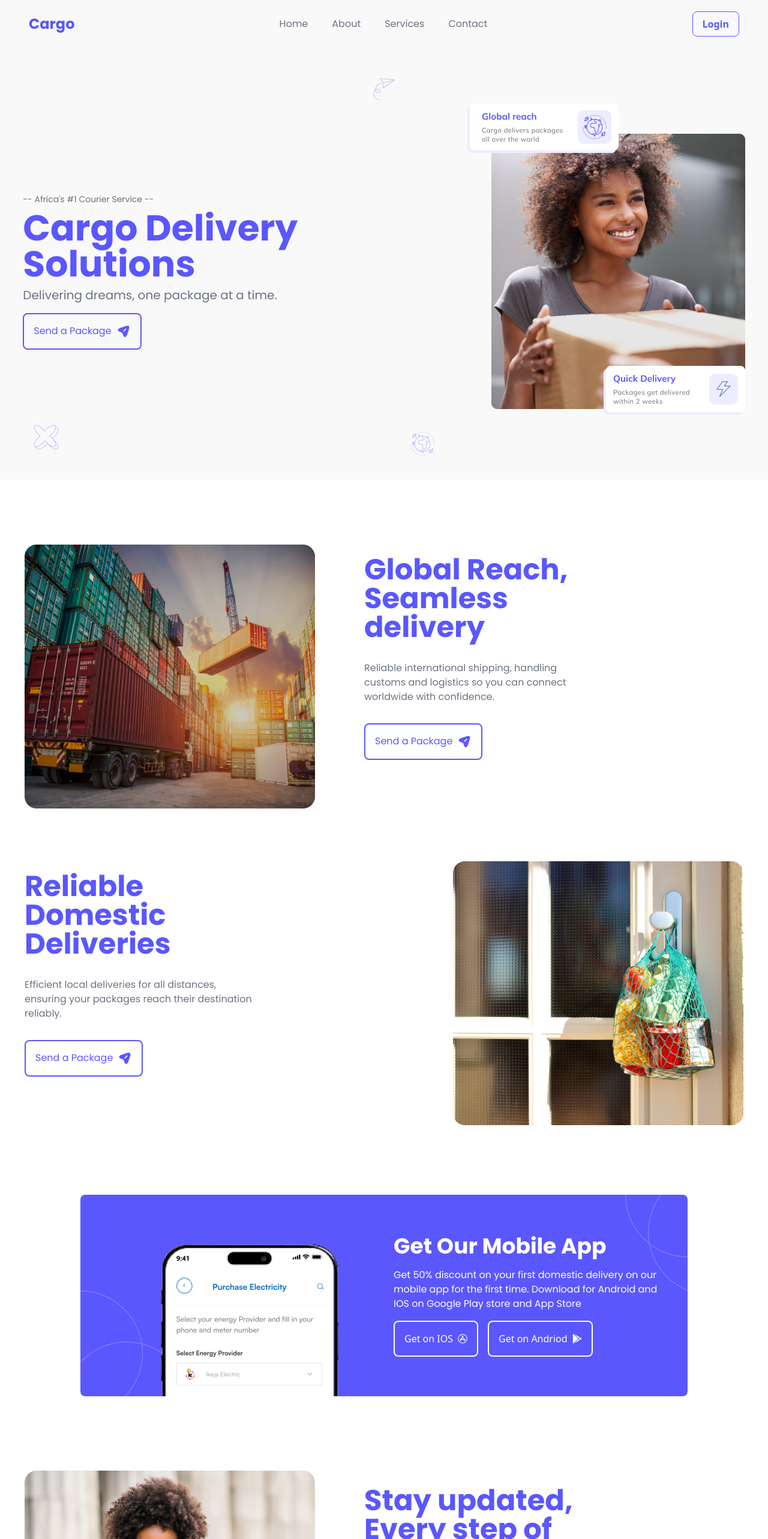
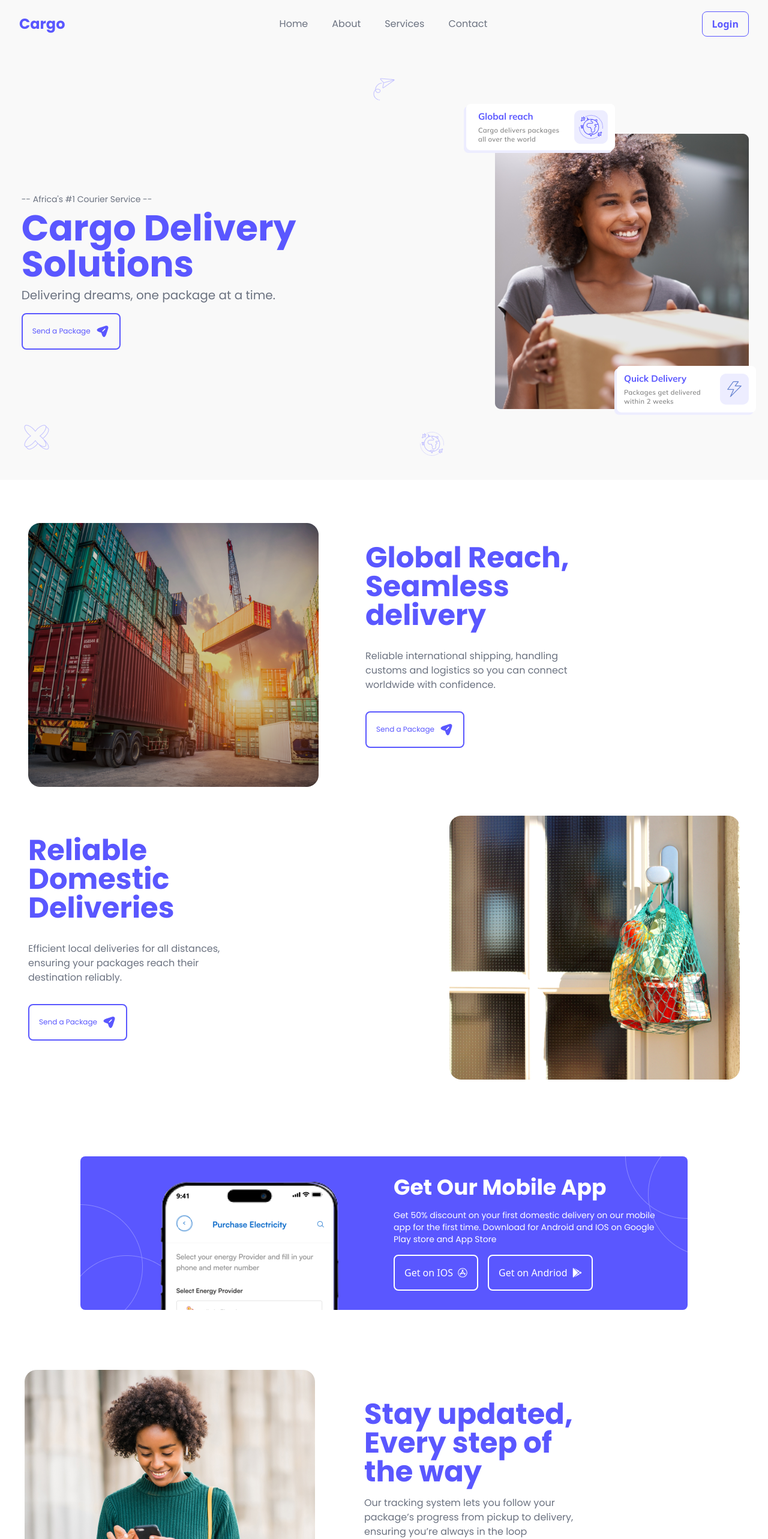
Before and after one commit to thamesblanq/cargo_site, a React (Vite) app: page / in a window 1280 px wide. Shown: the top 2566 px of the page at 60% size. Built offline with nearby package versions, Linux system fonts and the light colour scheme.

Commit message:
changed loader and fixed ipad responsiveness

```diff
--- a/package.json
+++ b/package.json
@@ -15,7 +15,7 @@
     "react": "^18.2.0",
     "react-dom": "^18.2.0",
     "react-icons": "^4.10.1",
-    "react-loader-spinner": "^5.3.4",
+    "react-loading": "^2.0.3",
     "tailwind-scrollbar-hide": "^1.1.7",
     "tailwindcss": "^3.3.3"
   },
--- a/src/App.jsx
+++ b/src/App.jsx
@@ -3,7 +3,7 @@ import Section from "./component/Section";
 import Content from "./component/Content";
 import Footer from "./component/Footer";
 import { useEffect, useState } from "react";
-//import Loading from "./component/Loading";
+import Loading from "./component/Loading";
 
 function App() {
   const [isLoading, setIsLoading] = useState(false);
@@ -28,15 +28,16 @@ function App() {
   return (
       <>
       {!isLoading &&
-          <div className="flex items-center justify-center w-full min-h-screen bg-black animate-bounce duration-500 ease-in-out">
-                  <p className="font-bold text-4xl font-roboto text-white">^_^</p>
+          <div className="flex items-center justify-center  flex-col w-full min-h-screen bg-slate-950">
+                  <Loading type={'bubbles'} color={'#ffffff'} />
+                  <p className="text-white font-semibold font-poppins">loading...</p>
           </div>
       }
       {
         isLoading && (
           <>
             <div className="w-full min-h-screen bg-white flex flex-col items-center justify-center md:px-0 overflow-hidden scroll-smooth">
-                <div className="bg-[#F9F9F9] w-full min-h-screen px-2 md:px-4 scroll-smooth">
+                <div className="bg-[#F9F9F9] w-full h-auto scroll-smooth">
                     <Header />
                     <Section />
                 </div>
--- a/src/component/Button.jsx
+++ b/src/component/Button.jsx
@@ -1,7 +1,7 @@
 import send from '../cargo-images/send-2.png';
 const Button = () => {
   return (
-    <button className='text-[#5A57FF] font-poppins flex justify-around items-center p-4 border-2 gap-2 rounded-lg border-[#5A57FF] hover:translate-y-3 duration-500 ease-in-out'>Send a Package<img src={send}></img></button>
+    <button className='text-[#5A57FF] font-poppins sm:text-xs flex justify-around items-center p-2 md:p-4 border-2 gap-2 rounded-lg border-[#5A57FF] hover:translate-y-3 duration-500 ease-in-out'>Send a Package<img src={send}></img></button>
   )
 }
 
--- a/src/component/Content.jsx
+++ b/src/component/Content.jsx
@@ -18,45 +18,45 @@ const Content = () => {
 
   return (
     <main className='w-full bg-white py-8 px-2'>
-      <section className='w-full my-8'>
-        <div className='flex flex-col-reverse md:flex-row items-center justify-around md:gap-4 mt-16'>
+      <section className='w-full py-2 px-2'>
+        <div className='flex flex-col-reverse md:flex-row items-center justify-around md:gap-4 mt-4 mb-2 py-4'>
             <div>
               <img src={picOne}></img>
             </div>
-            <div className='md:w-[50%] h-[50vh] px-8 md:px-0 flex flex-col items-start justify-center  mb-16'>
-              <h1 className='text-primary font-bold text-3xl md:text-5xl md:w-[60%] mb:-2 md:mb-8 font-poppins'>Global Reach, Seamless delivery</h1>
-              <p className='w-[80%] md:w-[60%] mb-2 md:mb-8 text-gray-500 font-poppins'>Reliable international shipping, handling customs and logistics so you can connect worldwide with confidence.</p>
+            <div className='md:w-[50%] h-[50vh] px-8 md:px-0 flex flex-col items-start justify-center mb-8'>
+              <h1 className='text-primary font-bold text-2xl md:text-3xl lg:text-5xl lg:w-[60%] mb:-2 lg:mb-8 font-poppins'>Global Reach, Seamless delivery</h1>
+              <p className='w-[80%] lg:w-[60%] mb-2 lg:mb-8 text-gray-500 font-poppins'>Reliable international shipping, handling customs and logistics so you can connect worldwide with confidence.</p>
               <Button />
             </div>
         </div>
 
-        <div className='flex flex-col-reverse md:flex-row-reverse items-center justify-around md:gap-4 mt-16'>
+        <div className='flex flex-col-reverse md:flex-row-reverse items-center justify-around md:gap-4 mt-4 mb-2 py-4'>
             <div>
               <img src={picTwo}></img>
             </div>
-            <div className='md:w-[50%] h-[50vh] px-8 md:px-0 flex flex-col items-start justify-center mb-16'>
-              <h1 className='text-primary font-bold text-3xl md:text-5xl md:w-[60%] mb:-2 md:mb-8 font-poppins'>Reliable Domestic Deliveries</h1>
-              <p className='w-[90%] md:w-[60%] mb-2 md:mb-8 text-gray-500 font-poppins'>Efficient local deliveries for all distances, ensuring your packages reach their destination reliably.</p>
+            <div className='md:w-[50%] h-[50vh] px-8 md:px-0 flex flex-col items-start justify-center mb-8'>
+              <h1 className='text-primary font-bold text-2xl md:text-3xl lg:text-5xl lg:w-[60%] mb:-2 lg:mb-8 font-poppins'>Reliable Domestic Deliveries</h1>
+              <p className='w-[80%] lg:w-[60%] mb-2 lg:mb-8 text-gray-500 font-poppins'>Efficient local deliveries for all distances, ensuring your packages reach their destination reliably.</p>
               <Button />
             </div>
         </div>
       </section>
 
-      <section className='hidden w-full my-8 md:flex items-center justify-center h-[60vh]'>
-        <div className='hidden md:flex items-center justify-center gap-8 bg-primary w-[80%] rounded-lg px-8 py-4 relative h-[70%] overflow-hidden'>
+      <section className='hidden w-full lg:my-16 mb-4 md:flex items-center justify-center h-1/2 py-8'>
+        <div className='hidden md:flex items-center justify-center gap-8 bg-primary md:w-[90%] lg:w-[80%] rounded-lg px-8 relative h-[50%] lg:h-[90%] overflow-hidden py-8'>
             <div className='relative z-10 h-auto w-[50%]'>
-              <img src={phone} className='block absolute -bottom-[240px] left-[100px]'></img>
+              <img src={phone} className='block absolute -bottom-[240px] left-[10px] lg:left-[100px]'></img>
             </div>
 
             <div className='w-[50%]'>
-              <h1 className='text-white font-bold text-4xl mb-4 font-poppins'>Get Our Mobile App</h1>
+              <h1 className='text-white font-bold md:text-3xl lg:text-4xl mb-2 lg:mb-4 font-poppins'>Get Our Mobile App</h1>
 
-              <p className='text-white mb-4 font-poppins'>Get 50% discount on your first domestic delivery on our mobile app for the first time. Download    for Android and IOS on Google Play store and App Store
+              <p className='text-white mb-2 lg:mb-4 font-poppins lg:text-sm text-xs'>Get 50% discount on your first domestic delivery on our mobile app for the first time. Download    for Android and IOS on Google Play store and App Store
               </p>
 
               <div className='flex items-center justify-start gap-4'>
-                  <button className='text-white  flex justify-around items-center p-4 border-2 gap-2 rounded-lg border-white hover:translate-y-3 duration-500 ease-in-out'>Get on IOS<FaAppStore/></button>
-                  <button className='text-white flex justify-around items-center p-4 border-2 gap-2 rounded-lg border-white hover:translate-y-3 duration-500 ease-in-out'>Get on Andriod<FaGooglePlay/></button>
+                  <button className='text-white  flex justify-around items-center p-2 lg:p-4 border-2 gap-2 rounded-lg border-white hover:translate-y-3 duration-500 ease-in-out'>Get on IOS<FaAppStore/></button>
+                  <button className='text-white flex justify-around items-center p-2 lg:p-4 border-2 gap-2 rounded-lg border-white hover:translate-y-3 duration-500 ease-in-out'>Get on Andriod<FaGooglePlay/></button>
               </div>
 
               <img src={behind} className='absolute bottom-0 left-0'/>
@@ -71,22 +71,22 @@ const Content = () => {
             <div>
                   <img src={picThree}></img>
             </div>
-            <div className='md:w-[50%] h-[50vh] px-8 md:px-0 flex flex-col items-start justify-center mt-4 mb-16'>
-                      <h1 className='text-primary font-bold text-3xl font-poppins md:text-5xl md:w-[60%] mb:-2 md:mb-8'>Stay updated, Every step of the way</h1>
-                      <p className='w-[80%] md:w-[60%] mb-2 md:mb-8 font-poppins text-gray-500'>Our tracking system lets you follow your package’s progress from pickup to delivery, ensuring you’re always in the loop</p>
+            <div className='md:w-[40%] lg:w-[50%] h-[50vh] px-8 md:px-0 flex flex-col items-start justify-center mt-4 mb-8'>
+                      <h1 className='text-primary font-bold text-2xl font-poppins md:text-3xl lg:text-5xl md:w-full lg:w-[60%] mb-2 md:mb-4'>Stay updated, Every step of the way</h1>
+                      <p className='w-[80%] md:w-full lg:w-[60%] mb-2 md:mb-8 font-poppins text-gray-500'>Our tracking system lets you follow your package’s progress from pickup to delivery, ensuring you’re always in the loop</p>
                       <Button />
               </div>
         </div>
 
       </section>
 
-      <section className='w-full px-4 mt-24'>
-        <div className='grid grid-cols-1 md:grid-cols-3 gap-8 md:gap-16 md:w-[80%] mx-auto place-content-center'>
+      <section className='w-full px-8 mt-0 md:mt-24'>
+        <div className='grid grid-cols-1 md:grid-cols-2 lg:grid-cols-3 gap-8 md:gap-16 md:w-[80%] mx-auto place-content-center'>
 
-          <div className='flex items-center justify-center flex-col rounded-lg p-8 h-[50vh] md:h-auto'>
+          <div className='flex sm:items-center md:items-start sm:justify-center md:justify-start flex-col rounded-lg mt-16 p-8 h-[30vh] md:h-auto'>
             <h1 className='text-primary font-bold text-xl md:text-2xl mb-2 font-poppins'>What makes us stand out</h1>
             <p className='text-xs md:text-sm mb-2 font-poppins'>Here are few reasons why you should opt for our services ahead of others.</p>
-            <button className='text-[#5A57FF] flex justify-around items-center px-2 text-xs md:text-sm md:p-4 border-2 gap-2 rounded-lg border-[#5A57FF] hover:translate-y-3 duration-500 ease-in-out'>Read More<FaBook /></button>
+            <button className='text-[#5A57FF] flex items-center justify-center md:justify-around md:items-center text-xs md:text-sm px-4 py-2 md:px-8 md:py-4 border-2 gap-2 rounded-lg border-[#5A57FF] hover:translate-y-3 duration-500 ease-in-out'>Read More<FaBook /></button>
           </div>
 
           <div className='shadow-2xl rounded-lg hover:translate-x-3 hover:-translate-y-6 duration-500 ease-in-out object-cover grayscale hover:grayscale-0 cursor-pointer'>
--- a/src/component/Header.jsx
+++ b/src/component/Header.jsx
@@ -7,7 +7,7 @@ const Header = () => {
 
 
   return (
-    <header className="flex w-full items-center justify-between md:px-8 h-[10vh]">
+    <header className="flex w-full items-center justify-between md:px-8 h-[10vh] px-2">
         <h1 className='text-[#5A57FF]  text-2xl cursor-pointer font-bold font-poppins'>Cargo</h1>
 
         <div className='hidden md:flex gap-10 px-2'>
--- a/src/component/Section.jsx
+++ b/src/component/Section.jsx
@@ -9,18 +9,18 @@ import upMid from '../cargo-images/up-mid.png';
 
 const Section = () => {
   return (
-    <section className="w-full flex items-center justify-evenly flex-col md:flex-row relative md:h-[90vh] pt-6">
-        <div className='h-[80vh] md:h-auto flex flex-col items-start justify-center'>
+    <section className="w-full flex items-center justify-evenly flex-col md:flex-row relative md:h-[50vh] lg:h-[90vh] pt-6 px-2 md:px-4">
+        <div className='h-[50vh] md:h-auto flex flex-col items-start justify-center sm:px-4'>
             <p className="text-gray-500 text-sm mb-2 font-poppins">-- Africa's #1 Courier Service --</p>
             <h1 className="text-[#5A57FF] text-4xl md:text-6xl font-bold mb-2 font-poppins w-full md:w-[80%]">Cargo Delivery Solutions</h1>
             <p className="text-gray-500 text-xl mb-4 font-poppins">Delivering dreams, one package at a time.</p>
             <Button />
         </div>
 
-        <div className='relative h-[80vh] md:h-auto flex flex-row items-center justify-center mt-32 md:mt-0 mb-4 md:mb-0'>
+        <div className='relative sm:px-3 h-[55vh] md:h-auto flex flex-row items-center justify-center mt-32 md:mt-0 mb-4 md:mb-0'>
             <img src={hPic} className=''></img>
-            <img src={upLeft} className='absolute -top-[5px] -left-[10px] md:-top-[50px] md:-left-[40px]'></img>
-            <img src={downRight} className='absolute -bottom-0 md:-bottom-[10px] right-0'></img>
+            <img src={upLeft} className='absolute -top-[45px] -left-[10px] md:-top-[50px] md:-left-[40px]'></img>
+            <img src={downRight} className='absolute -bottom-9 md:-bottom-[10px] -right-[5px] md:right-0'></img>
         </div>
 
         <img src={leftBelow} className='absolute left-[40px] bottom-[50px]'></img>
--- a/tailwind.config.js
+++ b/tailwind.config.js
@@ -17,7 +17,8 @@ export default {
       },
 
       backgroundImage: {
-        'background': "url('/src/cargo-images/background-cargo.jpg')"
+        'background': "url('/src/cargo-images/background-cargo.jpg')",
+        'loading': "url('/src/cargo-images/wall.jpg')"
       },
 
       keyframes: {
```
Also changed, not shown: src/component/Card.jsx (+8 -8 lines), src/component/Loading.jsx (+5 -14 lines), src/cargo-images/wall.jpg (added), 1 other file (tests, documents, lock files or other folders).
